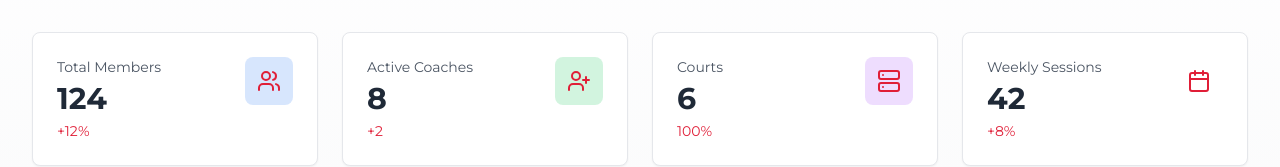
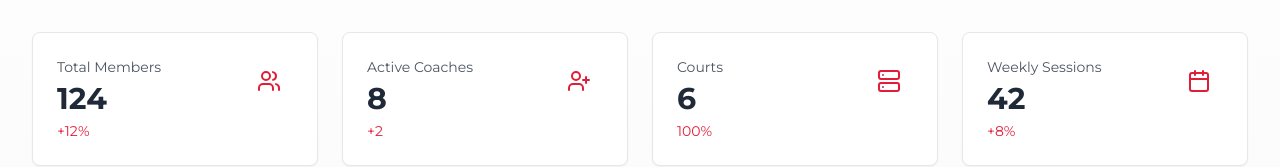
Before and after one commit to majed2523/Tennis_app, a Next.js app in the folder USMA/: page /admin/dashboard in a window 1280 px wide. Shown: the part 233-400 px from the top of the page. Built offline with nearby package versions, Linux system fonts and the light colour scheme; no server answers; sample sign-in values are in the browser's storage.

Commit message:
initial deploy 14

```diff
--- a/USMA/src/app/admin/dashboard/page.tsx
+++ b/USMA/src/app/admin/dashboard/page.tsx
@@ -129,28 +129,25 @@ export default function AdminDashboard() {
       value: stats.totalPlayers,
       change: stats.playerGrowth,
       icon: Users,
-      color: 'bg-blue-500',
     },
     {
       title: 'Active Coaches',
       value: stats.totalCoaches,
       change: stats.coachGrowth,
       icon: UserPlus,
-      color: 'bg-green-500',
+
     },
     {
       title: 'Courts',
       value: '6',
       change: '100%',
       icon: Server,
-      color: 'bg-purple-500',
     },
     {
       title: 'Weekly Sessions',
       value: stats.weeklySessions,
       change: stats.sessionGrowth,
       icon: Calendar,
-      color: 'bg-amber-500',
     },
   ];
 
--- a/USMA/src/app/login/page.tsx
+++ b/USMA/src/app/login/page.tsx
@@ -35,7 +35,7 @@ export default function LoginPage() {
         <div className="flex items-center justify-center">
           <div className="w-16 h-16 relative">
             <Image
-              src="/logo.png"
+              src="/assets/download.jpeg" // Ensure you have this image in your public folder or adjust the path accordingly
               alt="Tennis Club Logo"
               width={64}
               height={64}
```
